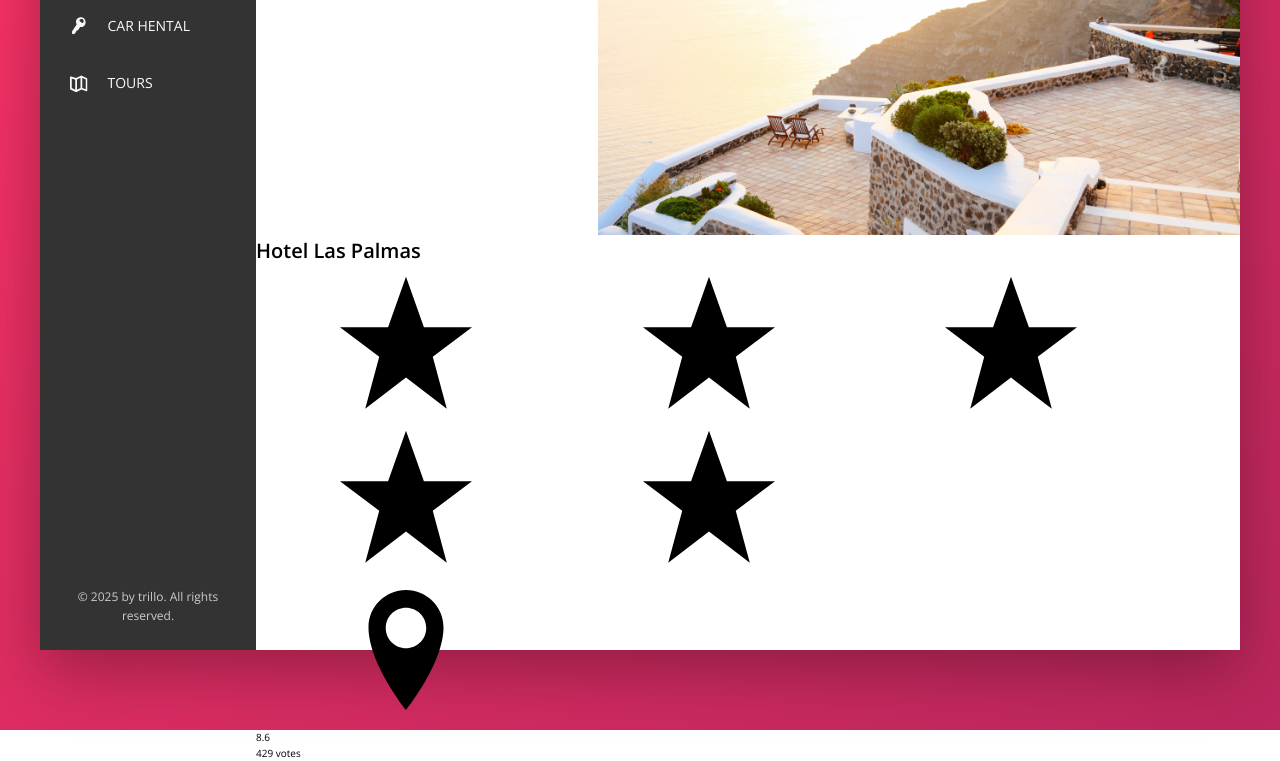
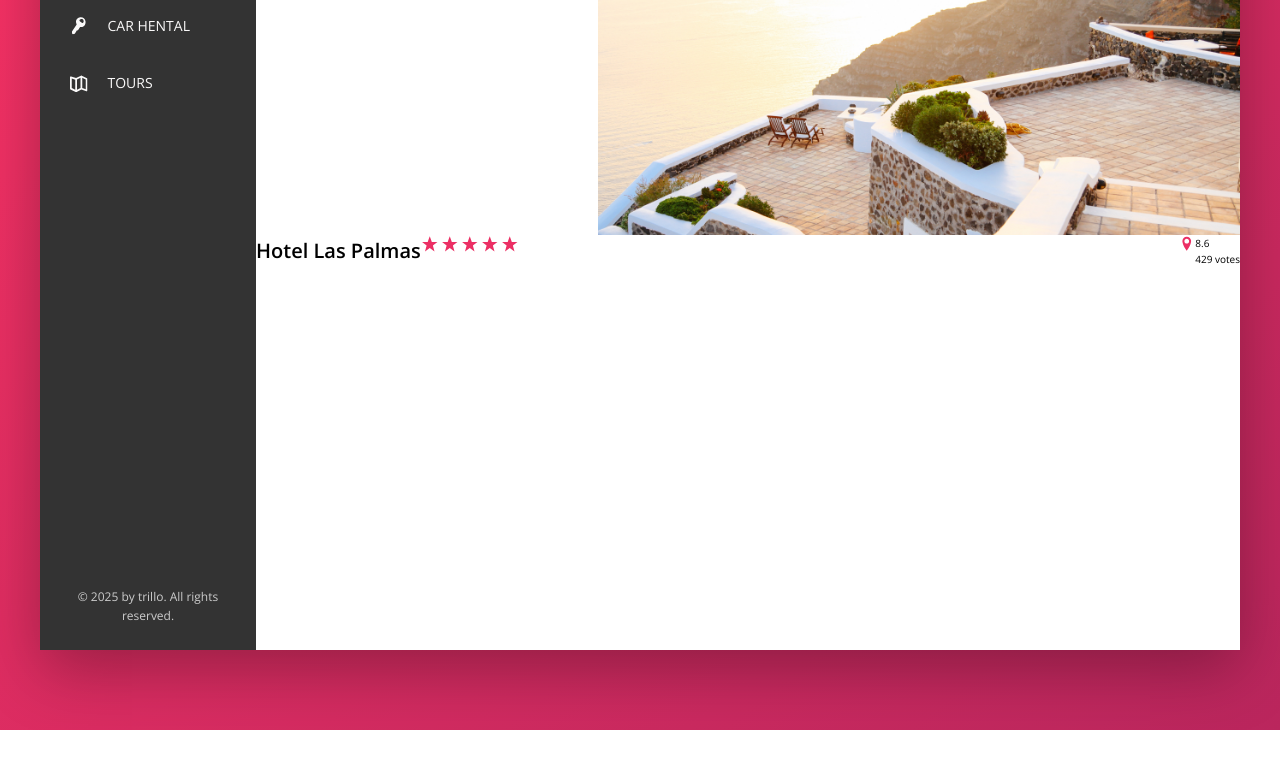
Before and after one commit to gilberto-espinoso/trillo_project, a website: page index.html in a window 1280 px wide. Shown: the part 300-1061 px from the top of the page. After the commit the page ends 1030 px from the top, so only its background shows below. Drawn offline with nearby package versions, Linux system fonts and the light colour scheme.

Commit message:
feat: add overview class

```diff
--- a/sass/_component.scss
+++ b/sass/_component.scss
@@ -195,3 +195,35 @@
     display: block;
   }
 }
+
+///////////////////////////////
+/// HOTEL OVERVIEW
+.overview {
+  display: flex;
+
+  &__heading {
+  }
+
+  &__stars {
+    margin-right: auto;
+  }
+
+  &__icon-star,
+  &__icon-location {
+    width: 1.75rem;
+    height: 1.75rem;
+    fill: var(--color-primary);
+  }
+
+  &__location {
+  }
+
+  &__rating {
+  }
+
+  &__rating-average {
+  }
+
+  &__rating-count {
+  }
+}
```
Also changed, not shown: css/style.css.
